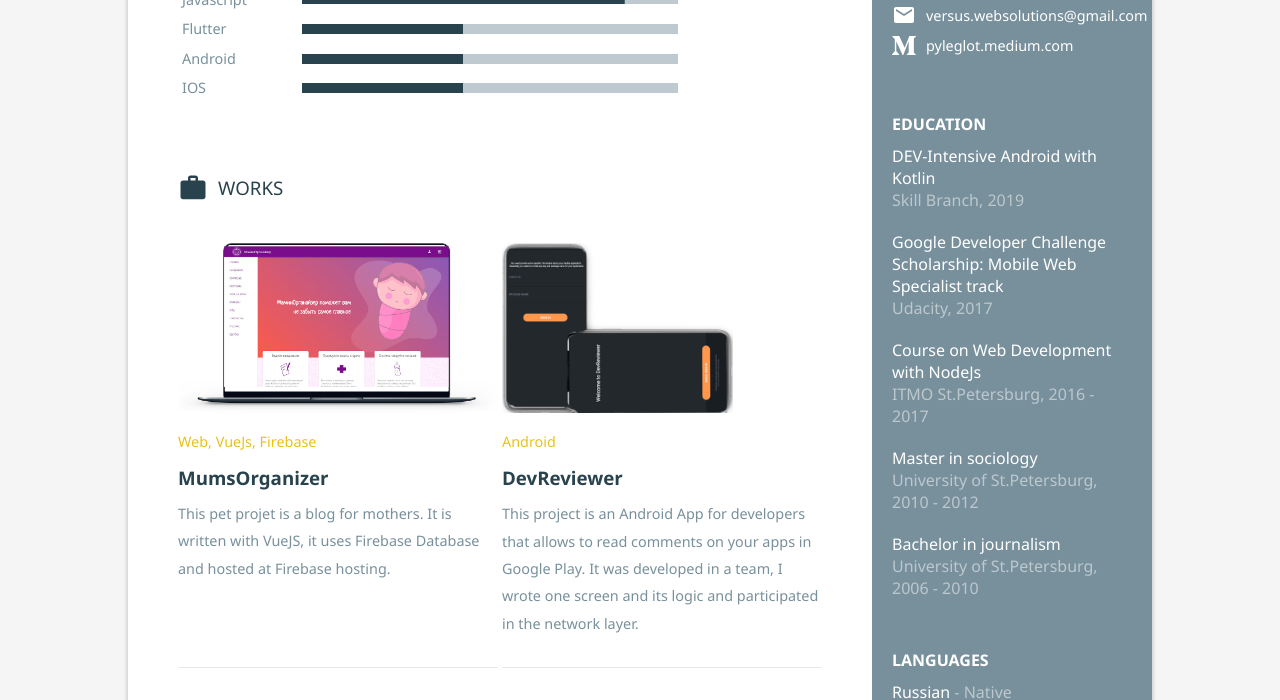
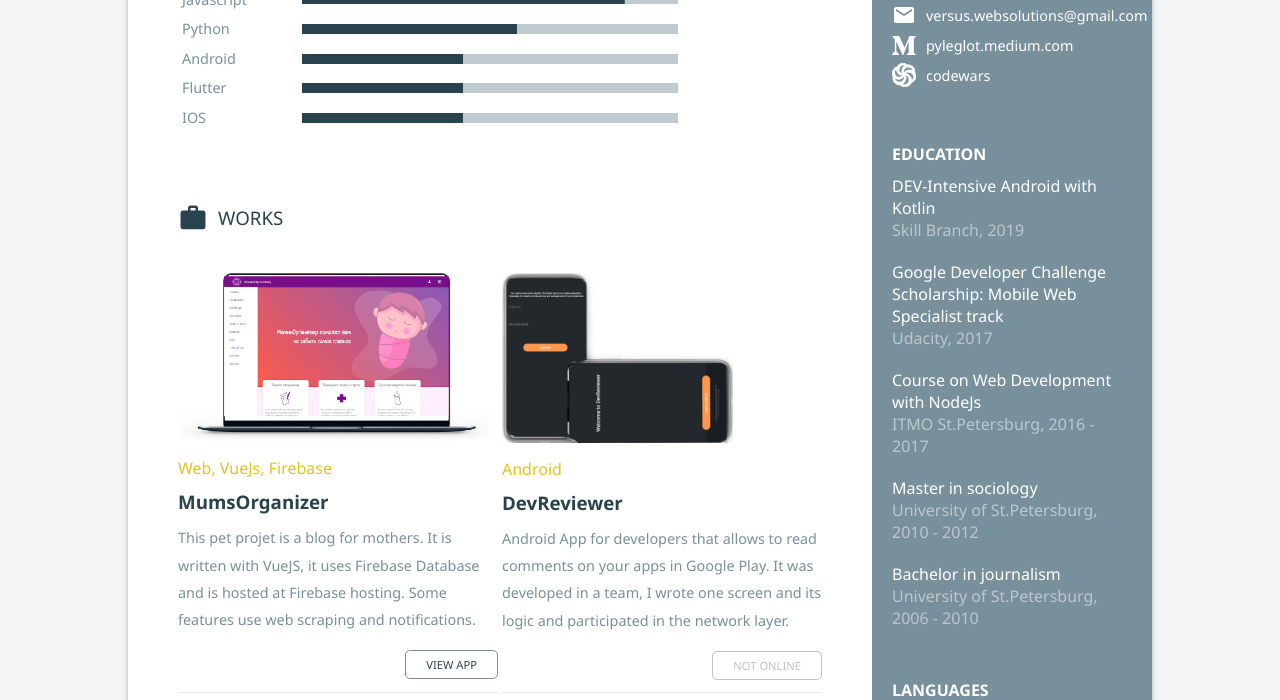
Before and after one commit to OlgaAk/portfolio, a plain HTML site: page index.html in a window 1280 px wide. Shown: the part 403-1103 px from the top of the page. Drawn offline with Linux system fonts and the light colour scheme.

Commit message:
added button view app, codewars link, python in skills

```diff
--- a/index.html
+++ b/index.html
@@ -50,16 +50,27 @@
                         <span class="main-section-progress-bar-inactive"></span>
                     </div>
 
+                     <div class="main-section-body skills">
+
+                        <p class="main-section-body-text">
+                            Python
+                        </p>
+                        <span class="main-section-progress-bar middleskill"> </span>
+                        <span class="main-section-progress-bar-inactive middleskill-inactive"></span>
+                    </div>
+
+
                     <div class="main-section-body skills">
                         <p class="main-section-body-text">
-                            Flutter
+                            Android
                         </p>
                         <span class="main-section-progress-bar lowskill"> </span>
                         <span class="main-section-progress-bar-inactive lowskill-inactive"></span>
                     </div>
+
                     <div class="main-section-body skills">
                         <p class="main-section-body-text">
-                            Android
+                            Flutter
                         </p>
                         <span class="main-section-progress-bar lowskill"> </span>
                         <span class="main-section-progress-bar-inactive lowskill-inactive"></span>
@@ -73,6 +84,7 @@
                         <span class="main-section-progress-bar lowskill"> </span>
                         <span class="main-section-progress-bar-inactive lowskill-inactive"></span>
                     </div>
+
 
                 </div>
 
@@ -90,7 +102,7 @@
                         <div class="works">
                             <div class="works-item">
                                 <img class="app-foto" src="mac_mumsorg.jpg" alt="">
-                                <div class="works-item-text tags">
+                                <div class="tags">
                                     <p>Web, VueJs, Firebase</p>
                                 </div>
                                 <div class="works-item-title">
@@ -98,28 +110,34 @@
                                 </div>
                                 <div class="works-item-text">
                                     <p>This pet projet is a blog for mothers. It is written with VueJS, it uses Firebase
-                                        Database and hosted at Firebase hosting.</p>
+                                        Database and is hosted at Firebase hosting. Some features use web scraping and notifications.</p>
                                 </div>
+                                <div class="open-website-btn-wrapper">
+                                 <a target="_blank" rel="noopener noreferrer" href="https://mumsorganizer.web.app/" class="open-website-btn active">VIEW APP</a>
+                                 </div>
                             </div>
 
                             <div class="works-item">
                                 <img class="app-foto" src="devrew.png" alt="">
-                                <div class="works-item-text tags">
+                                <div class="tags">
                                     <p>Android</p>
                                 </div>
                                 <div class="works-item-title">
                                     <h3>DevReviewer</h3>
                                 </div>
                                 <div class="works-item-text">
-                                    <p>This project is an Android App for developers that allows to read comments on
+                                    <p>Android App for developers that allows to read comments on
                                         your apps in Google Play. It was developed in a team, I wrote one screen and its
                                         logic and participated in the network layer. </p>
                                 </div>
+                                <div class="open-website-btn-wrapper">
+                                 <a  class="open-website-btn disabled">NOT ONLINE</a>
+                                 </div>
                             </div>
 
                             <div class="works-item">
                                 <img class="app-foto" src="zefire.png" alt="">
-                                <div class="works-item-text tags">
+                                <div class="tags">
                                     <p>Flutter</p>
                                 </div>
                                 <div class="works-item-title">
@@ -130,11 +148,14 @@
                                         specific manufacturer from your mobile phone, either on Android or iPhone. I
                                         wrote the remote control screen part.</p>
                                 </div>
+                                 <div class="open-website-btn-wrapper">
+                                 <a  class="open-website-btn disabled">NOT ONLINE</a>
+                                 </div>
                             </div>
 
                             <div class="works-item">
                                 <img class="app-foto" src="portfolio.jpg" alt="">
-                                <div class="works-item-text tags">
+                                <div class="tags">
                                     <p>Web, Pure HTML & CSS</p>
                                 </div>
                                 <div class="works-item-title">
@@ -144,6 +165,9 @@
                                     <p>This website with my portfolio is written in pure HTML and CSS without using
                                         Javascript and any libraries, it is hosted at Github pages and has responsive design to nicely fit mobile screens</p>
                                 </div>
+                                 <div class="open-website-btn-wrapper">
+                                 <a  class="open-website-btn disabled">YOU ARE HERE</a>
+                                 </div>
                             </div>
 
                         </div>
@@ -182,6 +206,14 @@
                         <a class="sidebar-contacts-item-text"
                             href="https://pyleglot.medium.com/">pyleglot.medium.com</a>
                     </div>
+                    <div class="sidebar-contacts-item">
+                        <img class="sidebar-icon" src="codewars.svg">
+                        <a class="sidebar-contacts-item-text"
+                            href=" https://www.codewars.com/users/OlgaAktas/">codewars</a>
+                    </div>
+
+
+
 
                 </div>
                 <div class="spacing-big"></div>
@@ -290,7 +322,7 @@
         </div>
     </div>
     <footer>
-        <p>Olga Kokhanova © 2020</p>
+        <p>Olga Kokhanova © 2021</p>
     </footer>
     </body>
 
--- a/style.css
+++ b/style.css
@@ -33,8 +33,8 @@ body {
 .main-container {
   padding: 50px;
 }
-.main-section {
-}
+
+.main-section {}
 
 .main-icon {
   display: inline-block;
@@ -46,6 +46,7 @@ body {
   display: flex;
   align-items: center;
 }
+
 .main-section-title-text {
   color: var(--bg-color-dark);
   display: inline-block;
@@ -67,7 +68,7 @@ body {
   max-width: 500px;
 }
 
-.skills > .main-section-body-text {
+.skills>.main-section-body-text {
   flex: 2;
   margin: 4px;
   padding-right: 8px;
@@ -85,13 +86,13 @@ body {
 
 @keyframes grow {
   0% {
-      transform:scale(0);
-      transform-origin:left;
+    transform: scale(0);
+    transform-origin: left;
   }
 
   100% {
-      transform:scale(1);
-      transform-origin:left;
+    transform: scale(1);
+    transform-origin: left;
   }
 }
 
@@ -99,26 +100,37 @@ body {
   1% {
     visibility: hidden;
   }
+
   99% {
     visibility: hidden;
   }
+
   100% {
     visibility: visible;
   }
 }
 
-.main-section-progress-bar-inactive{
+.main-section-progress-bar-inactive {
   flex: 1;
   height: 10px;
   width: 50%;
-    background-color:  #78909c7a;
+  background-color: #78909c7a;
   animation: fadeIn .9s forwards, grow 0.7s 0.7s forwards;
 }
 
-.lowskill-inactive{
+.lowskill-inactive {
   flex: 4
 }
-.lowskill{
+
+.lowskill {
+  flex: 3
+}
+
+.middleskill {
+  flex: 4
+}
+
+.middleskill-inactive {
   flex: 3
 }
 
@@ -131,32 +143,56 @@ body {
 .works-item {
   margin-bottom: 70px;
   width: 320px;
-    padding-bottom: 30px;
+  padding-bottom: 12px;
   border-bottom: 1px solid rgb(235, 232, 232);
   transition: all 0.1s ease;
 }
 
-.works-item:hover {
-    cursor: pointer;
-}
 
-.works-item-title{
+.works-item-title {
   color: var(--bg-color-dark);
   margin-bottom: 10px;
   margin-top: 10px;
 }
 
-.works-item-text{
+.works-item-text {
   color: var(--main-bg-color);
   font-size: 0.9em;
   line-height: 190%;
 }
 
-.tags{
+.open-website-btn {
+  text-decoration: none;
+  border: 1px solid var(--main-bg-color);
+  font-size: 0.7em;
+
+  border-radius: 5px;
+  padding: 6px 20px;
+  margin-top: 16px;
+  float: right;
+}
+
+.open-website-btn.active {
+  color: var(--bg-color-dark);
+}
+
+.open-website-btn.active:hover {
+  cursor: pointer;
+  color: #fff;
+  background-color: var(--main-bg-color);
+}
+
+.open-website-btn.disabled {
+  border: 1px solid rgb(194, 194, 194);
+  color: rgb(194, 194, 194);
+  background-color: #fff;
+}
+
+.tags {
   color: var(--color-accent);
 }
 
-.app-foto{
+.app-foto {
   max-width: 100%;
   max-height: 170px;
   margin-bottom: 10px;
@@ -166,7 +202,8 @@ margin-top: 10px;
 .spacing {
   height: 20px;
 }
-.spacing-big{
+
+.spacing-big {
   height: 50px;
 }
 
@@ -178,9 +215,11 @@ margin-top: 10px;
   border-radius: 0 8px 8px 0;
   color: white;
 }
+
 .sidebar-container {
   padding: 20px;
 }
+
 .sidebar_top {
   text-align: center;
   padding: 40px;
@@ -188,7 +227,9 @@ margin-top: 10px;
   border-radius: 0 8px 0 0;
   position: relative;
 }
-.hire-btn, .works-btn {
+
+.hire-btn,
+.works-btn {
   text-decoration: none;
   border: none;
   font-size: 1em;
@@ -206,11 +247,11 @@ box-shadow: 0 0 15px rgba(0, 0, 0, 0.37);
 
 .hire-btn:hover {
   cursor: pointer;
-background-color:white;
+  background-color: white;
 
 }
 
-.sidebar-button-group{
+.sidebar-button-group {
   position: absolute;
   display: inline-block;
   left: 0;
@@ -237,12 +278,12 @@ background-color:white;
 
 .sidebar_top h4 {
   color: var(--main-bg-color);
-  margin-bottom:  20px;
+  margin-bottom: 20px;
   font-weight: 500;
 }
 
-.sidebar-contacts {
-}
+.sidebar-contacts {}
+
 .sidebar-contacts-item {
   display: flex;
   align-items: center;
@@ -256,6 +297,7 @@ background-color:white;
   color: white;
   font-size: 0.9em;
 }
+
 .sidebar-contacts-item-text:hover {
   opacity: 0.5;
 }
@@ -269,31 +311,35 @@ background-color:white;
   margin-bottom: 10px;
 }
 
-.sidebar-section-text{
+.sidebar-section-text {
   margin: 0;
 }
 
 .sidebar-section-description {
   opacity: 0.5;
 }
+
 .sidebar-section-language {
   display: flex;
 }
 
 @media (max-width: 700px) {
-    html{
+  html {
     font-size: 18px;
   }
+
   .container {
     flex-direction: column;
     margin: 10px auto;
     width: 95%;
   }
+
   .sidebar {
     order: 1;
     width: 100%;
   }
-  .sidebar-container{
+
+  .sidebar-container {
     padding: 25px 50px;
   }
 
@@ -301,10 +347,11 @@ background-color:white;
     order: 2;
   }
 
-  .sidebar_top{
+  .sidebar_top {
     padding: 50px;
   }
-  .foto{
+
+  .foto {
     max-width: 90px;
 
   }
@@ -323,3 +370,10 @@ footer {
     width: 96%;
 
   }
+}
+
+@media (min-width: 701px) {
+  .works-item-text {
+    height: 110px;
+  }
+}
```
Also changed, not shown: codewars.svg (added). Lines whose indentation alone changed are shown as unchanged.
